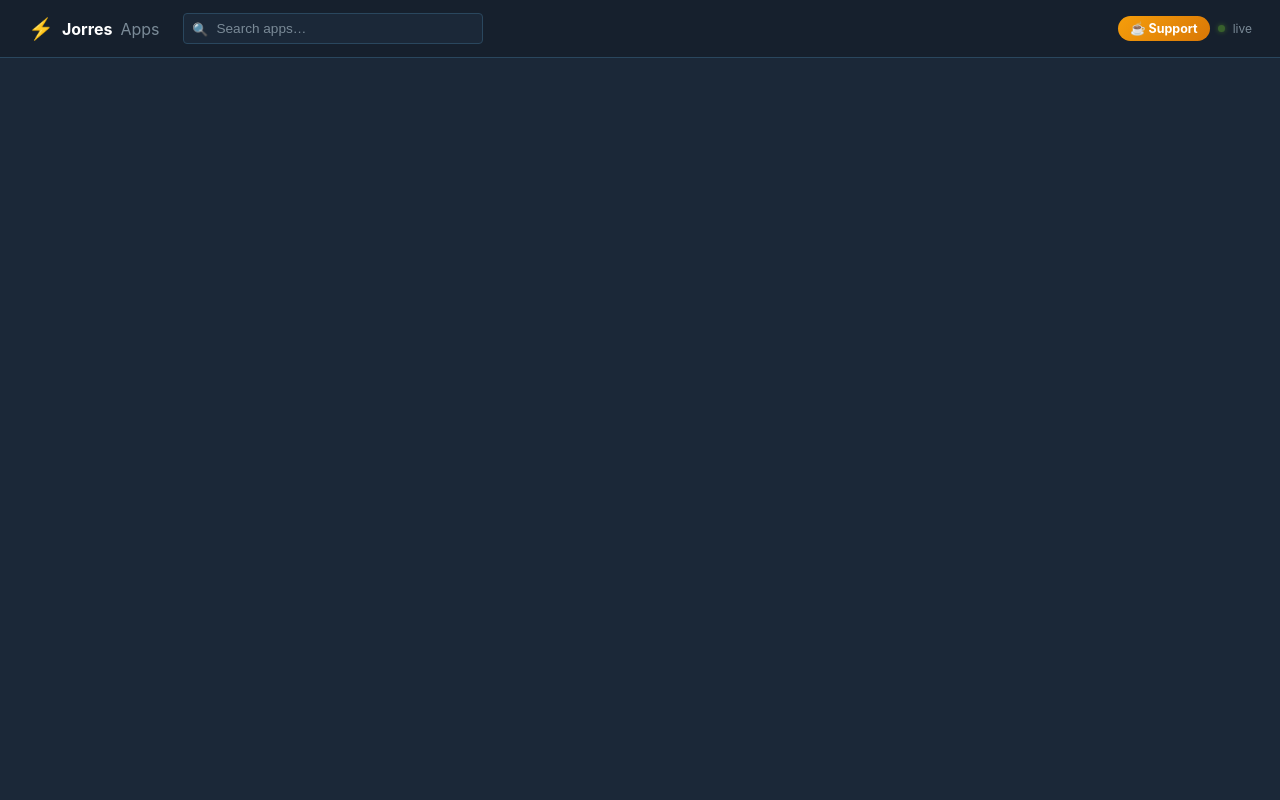
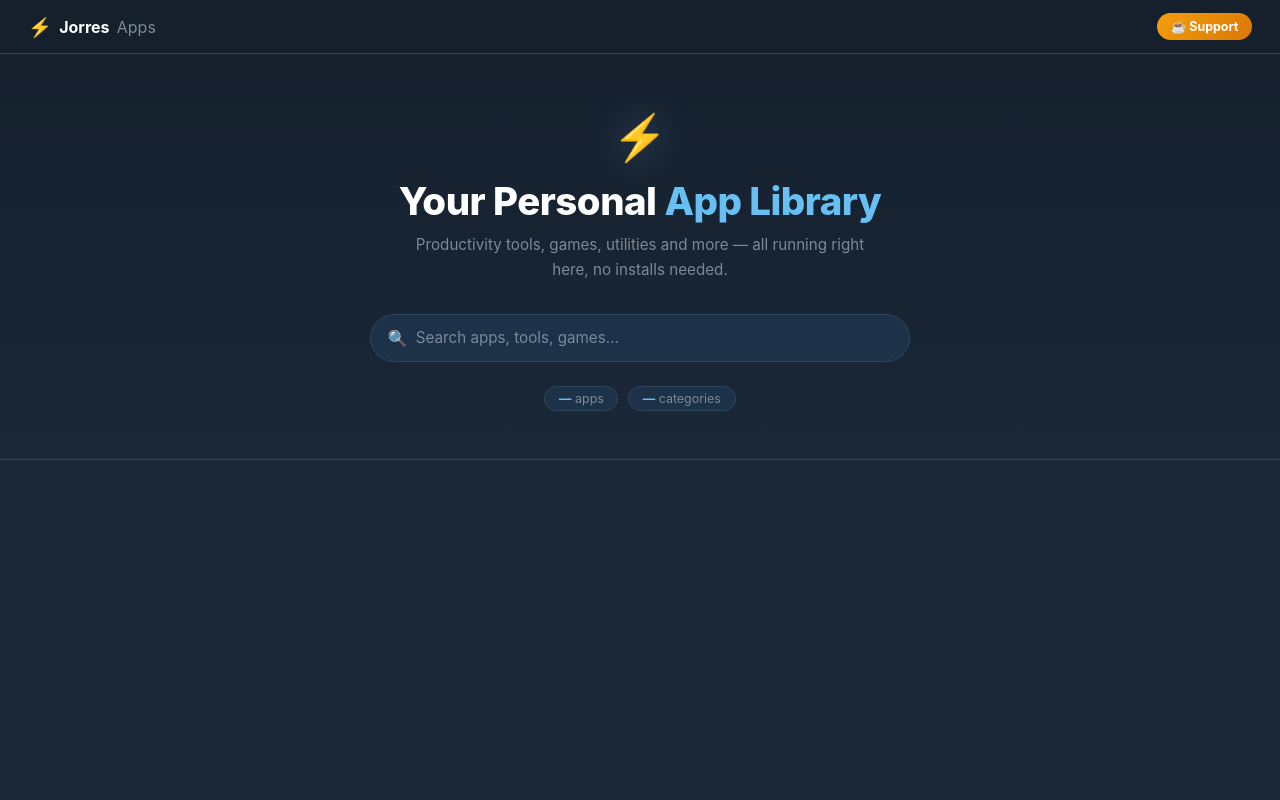
Before and after one commit to RealJorres/MyApps, a Python web app: template templates/index.html in a window 1280 px wide. Run offline with Jinja, Linux system fonts and the light colour scheme; the template is opened without the code that fills it, so the values that code supplies are empty.

Commit message:
created hero section

```diff
--- a/templates/index.html
+++ b/templates/index.html
@@ -3,34 +3,23 @@
 <head>
   <meta charset="UTF-8" />
   <meta name="viewport" content="width=device-width, initial-scale=1.0" />
-    <title>App Library</title>
+  <title>Jorres Apps</title>
   <style>
     :root {
-        --bg: #1b2838;
-        --surface: #16202d;
-        --surface2: #1d3148;
-        --border: #2a475e;
-        --accent: #66c0f4;
+      --bg:          #1b2838;
+      --surface:     #16202d;
+      --surface2:    #1d3148;
+      --border:      #2a475e;
+      --accent:      #66c0f4;
       --accent-dark: #1b8fc4;
-        --text: #c6d4df;
-        --muted: #7a8a97;
-        --green: #5ba32b;
-        --green-glow: rgba(91, 163, 43, 0.35);
-        --red: #c25050;
-        --tag-bg: #1e3448;
+      --text:        #c6d4df;
+      --muted:       #7a8a97;
+      --green:       #5ba32b;
+      --tag-bg:      #1e3448;
     }
-
-      *,
-      *::before,
-      *::after {
-        box-sizing: border-box;
-        margin: 0;
-        padding: 0;
-      }
-
+    *, *::before, *::after { box-sizing: border-box; margin: 0; padding: 0; }
     body {
-        font-family:
-          -apple-system, BlinkMacSystemFont, "Segoe UI", Roboto, sans-serif;
+      font-family: -apple-system, BlinkMacSystemFont, 'Segoe UI', Roboto, sans-serif;
       background: var(--bg);
       color: var(--text);
       min-height: 100vh;
@@ -40,100 +29,33 @@
     header {
       position: sticky;
       top: 0;
-        z-index: 10;
+      z-index: 50;
       background: var(--surface);
       border-bottom: 1px solid var(--border);
-        height: 58px;
+      height: 54px;
       display: flex;
       align-items: center;
       padding: 0 1.75rem;
-        gap: 1.5rem;
     }
-
     .logo {
       display: flex;
       align-items: center;
-        gap: 0.5rem;
+      gap: 0.45rem;
       font-size: 1rem;
       font-weight: 700;
       color: #fff;
-        white-space: nowrap;
       user-select: none;
     }
-      .logo .glyph {
-        font-size: 1.3rem;
-      }
-      .logo .dim {
-        color: var(--muted);
-        font-weight: 400;
-      }
-
-      .search-box {
-        flex: 1;
-        max-width: 300px;
-        position: relative;
-      }
-      .search-box input {
-        width: 100%;
-        padding: 0.42rem 0.85rem 0.42rem 2rem;
-        background: var(--bg);
-        border: 1px solid var(--border);
-        border-radius: 4px;
-        color: var(--text);
-        font-size: 0.85rem;
-        outline: none;
-        transition: border-color 0.15s;
-      }
-      .search-box input::placeholder {
-        color: var(--muted);
-      }
-      .search-box input:focus {
-        border-color: var(--accent);
-      }
-      .search-box .search-icon {
-        position: absolute;
-        left: 0.55rem;
-        top: 50%;
-        transform: translateY(-50%);
-        color: var(--muted);
-        font-size: 0.8rem;
-        pointer-events: none;
-      }
-
-      .header-right {
-        margin-left: auto;
-        display: flex;
-        align-items: center;
-        gap: 0.5rem;
-      }
-      .live-dot {
-        width: 7px;
-        height: 7px;
-        border-radius: 50%;
-        background: var(--green);
-        box-shadow: 0 0 5px var(--green);
-        animation: pulse 2.5s ease-in-out infinite;
-      }
-      @keyframes pulse {
-        0%,
-        100% {
-          opacity: 1;
-        }
-        50% {
-          opacity: 0.4;
-        }
-      }
-      .live-label {
-        font-size: 0.75rem;
-        color: var(--muted);
-      }
+    .logo .glyph { font-size: 1.2rem; }
+    .logo .dim { color: var(--muted); font-weight: 400; }
+    .header-right { margin-left: auto; }
 
     /* ── Donate button ── */
     .btn-donate {
       display: inline-flex;
       align-items: center;
       gap: 0.35rem;
-        padding: 0.32rem 0.75rem;
+      padding: 0.35rem 0.85rem;
       background: linear-gradient(135deg, #f59e0b, #d97706);
       color: #fff;
       border: none;
@@ -142,155 +64,92 @@
       font-weight: 700;
       cursor: pointer;
       white-space: nowrap;
-        transition:
-          opacity 0.15s,
-          transform 0.15s;
+      transition: opacity 0.15s, transform 0.15s;
       font-family: inherit;
     }
-      .btn-donate:hover {
-        opacity: 0.88;
-        transform: translateY(-1px);
+    .btn-donate:hover { opacity: 0.88; transform: translateY(-1px); }
+
+    /* ── Hero ── */
+    .hero {
+      background: linear-gradient(180deg, var(--surface) 0%, var(--bg) 100%);
+      border-bottom: 1px solid var(--border);
+      padding: 3.5rem 1.75rem 3rem;
+      text-align: center;
+    }
+    .hero-icon {
+      font-size: 2.8rem;
+      margin-bottom: 0.85rem;
+      display: block;
+      filter: drop-shadow(0 0 18px rgba(102,192,244,0.35));
+    }
+    .hero h1 {
+      font-size: clamp(1.6rem, 4vw, 2.4rem);
+      font-weight: 800;
+      color: #fff;
+      letter-spacing: -0.5px;
+      margin-bottom: 0.6rem;
+    }
+    .hero h1 span { color: var(--accent); }
+    .hero p {
+      color: var(--muted);
+      font-size: 0.95rem;
+      max-width: 480px;
+      margin: 0 auto 2rem;
+      line-height: 1.6;
     }
 
-      /* ── Donate modal ── */
-      .modal-backdrop {
-        display: none;
-        position: fixed;
-        inset: 0;
-        background: rgba(0, 0, 0, 0.6);
-        z-index: 200;
-        align-items: center;
-        justify-content: center;
-        padding: 1rem;
+    /* Search bar */
+    .search-wrap {
+      max-width: 540px;
+      margin: 0 auto 1.5rem;
+      position: relative;
     }
-      .modal-backdrop.open {
-        display: flex;
+    .search-wrap .search-icon {
+      position: absolute;
+      left: 1.1rem;
+      top: 50%;
+      transform: translateY(-50%);
+      color: var(--muted);
+      font-size: 1rem;
+      pointer-events: none;
     }
-      .donate-modal {
-        background: #16202d;
-        border: 1px solid #2a475e;
-        border-radius: 12px;
+    .search-wrap input {
       width: 100%;
-        max-width: 380px;
-        box-shadow: 0 24px 64px rgba(0, 0, 0, 0.5);
-        overflow: hidden;
+      padding: 0.85rem 1.25rem 0.85rem 2.8rem;
+      background: var(--surface2);
+      border: 1.5px solid var(--border);
+      border-radius: 40px;
+      color: #fff;
+      font-size: 0.95rem;
+      outline: none;
+      transition: border-color 0.2s, box-shadow 0.2s;
+      font-family: inherit;
     }
-      .donate-header {
-        background: linear-gradient(135deg, #1d3148, #2a475e);
-        padding: 1.25rem 1.5rem;
-        text-align: center;
-        border-bottom: 1px solid #2a475e;
-      }
-      .donate-header .icon {
-        font-size: 2rem;
-        margin-bottom: 0.4rem;
-      }
-      .donate-header h2 {
-        font-size: 1.05rem;
-        font-weight: 800;
-        color: #fff;
-      }
-      .donate-header p {
-        font-size: 0.8rem;
-        color: #7a8a97;
-        margin-top: 0.25rem;
-      }
-      .donate-body {
-        padding: 1.25rem 1.5rem 1.5rem;
-      }
-      .qr-wrap {
-        display: flex;
-        justify-content: center;
-        margin-bottom: 1rem;
-      }
-      .qr-img {
-        width: 220px;
-        height: 220px;
-        object-fit: contain;
-        border-radius: 10px;
-        background: #fff;
-        padding: 8px;
-        border: 2px solid #2a475e;
-      }
-      .donate-bank-info {
-        text-align: center;
-        font-size: 0.82rem;
-        color: #c6d4df;
-        font-weight: 600;
-        line-height: 1.6;
-        margin-bottom: 0.75rem;
-      }
-      .donate-note {
-        font-size: 0.78rem;
-        color: #7a8a97;
-        text-align: center;
-        line-height: 1.5;
-      }
-      .donate-close {
-        display: block;
-        width: 100%;
-        margin-top: 1rem;
-        padding: 0.6rem;
-        background: #1d3148;
-        border: 1px solid #2a475e;
-        color: #c6d4df;
-        border-radius: 8px;
-        font-size: 0.85rem;
-        font-weight: 600;
-        cursor: pointer;
-        font-family: inherit;
-        transition: background 0.15s;
-      }
-      .donate-close:hover {
-        background: #2a475e;
+    .search-wrap input::placeholder { color: var(--muted); }
+    .search-wrap input:focus {
+      border-color: var(--accent);
+      box-shadow: 0 0 0 3px rgba(102,192,244,0.12);
     }
 
-      /* ── Main ── */
-      main {
-        padding: 1.5rem 1.75rem 3rem;
-      }
-
-      /* ── Filter bar ── */
-      .toolbar {
+    /* Stats pills */
+    .hero-stats {
       display: flex;
-        align-items: center;
-        gap: 0.4rem;
-        margin-bottom: 1.5rem;
+      gap: 0.6rem;
+      justify-content: center;
       flex-wrap: wrap;
     }
-      .filter-btn {
-        padding: 0.32rem 0.85rem;
-        background: none;
+    .stat-pill {
+      background: var(--surface2);
       border: 1px solid var(--border);
-        color: var(--muted);
-        border-radius: 3px;
-        font-size: 0.8rem;
-        cursor: pointer;
-        transition: all 0.12s;
-        font-family: inherit;
-      }
-      .filter-btn:hover {
-        border-color: var(--accent);
-        color: var(--text);
-      }
-      .filter-btn.active {
-        background: var(--accent);
-        border-color: var(--accent);
-        color: #0d1b26;
-        font-weight: 700;
-      }
-      .app-count {
-        margin-left: auto;
-        font-size: 0.8rem;
+      border-radius: 20px;
+      padding: 0.25rem 0.85rem;
+      font-size: 0.78rem;
       color: var(--muted);
     }
+    .stat-pill strong { color: var(--accent); }
 
-      /* ── Grid ── */
-      .grid {
-        display: grid;
-        grid-template-columns: repeat(auto-fill, minmax(230px, 1fr));
-        gap: 1.1rem;
-      }
+    /* ── Main ── */
+    main { padding: 2rem 1.75rem 4rem; }
 
     /* ── Category header ── */
     .category-header {
@@ -460,44 +267,90 @@
       gap: 0.6rem;
       color: var(--muted);
     }
-      .empty .empty-icon {
-        font-size: 2.5rem;
+    .empty .empty-icon { font-size: 2.5rem; }
+    .empty p { font-size: 0.9rem; }
+
+    /* ── Donate modal ── */
+    .modal-backdrop {
+      display: none;
+      position: fixed;
+      inset: 0;
+      background: rgba(0,0,0,0.6);
+      z-index: 200;
+      align-items: center;
+      justify-content: center;
+      padding: 1rem;
     }
-      .empty p {
-        font-size: 0.9rem;
+    .modal-backdrop.open { display: flex; }
+    .donate-modal {
+      background: #16202d;
+      border: 1px solid #2a475e;
+      border-radius: 12px;
+      width: 100%;
+      max-width: 380px;
+      box-shadow: 0 24px 64px rgba(0,0,0,0.5);
+      overflow: hidden;
     }
+    .donate-header {
+      background: linear-gradient(135deg, #1d3148, #2a475e);
+      padding: 1.25rem 1.5rem;
+      text-align: center;
+      border-bottom: 1px solid #2a475e;
+    }
+    .donate-header .icon { font-size: 2rem; margin-bottom: 0.4rem; }
+    .donate-header h2 { font-size: 1.05rem; font-weight: 800; color: #fff; }
+    .donate-header p { font-size: 0.8rem; color: #7a8a97; margin-top: 0.25rem; }
+    .donate-body { padding: 1.25rem 1.5rem 1.5rem; }
+    .qr-wrap { display: flex; justify-content: center; margin-bottom: 1rem; }
+    .qr-img {
+      width: 220px; height: 220px;
+      object-fit: contain; border-radius: 10px;
+      background: #fff; padding: 8px; border: 2px solid #2a475e;
+    }
+    .donate-bank-info {
+      text-align: center; font-size: 0.82rem; color: #c6d4df;
+      font-weight: 600; line-height: 1.6; margin-bottom: 0.75rem;
+    }
+    .donate-note { font-size: 0.78rem; color: #7a8a97; text-align: center; line-height: 1.5; }
+    .donate-close {
+      display: block; width: 100%; margin-top: 1rem; padding: 0.6rem;
+      background: #1d3148; border: 1px solid #2a475e; color: #c6d4df;
+      border-radius: 8px; font-size: 0.85rem; font-weight: 600;
+      cursor: pointer; font-family: inherit; transition: background 0.15s;
+    }
+    .donate-close:hover { background: #2a475e; }
   </style>
 </head>
 <body>
+
+  <!-- Header -->
   <header>
     <div class="logo">
       <span class="glyph">⚡</span>
       Jorres <span class="dim">Apps</span>
     </div>
-
-      <div class="search-box">
-        <span class="search-icon">🔍</span>
-        <input
-          id="searchInput"
-          type="text"
-          placeholder="Search apps…"
-          oninput="applyFilters()"
-        />
-      </div>
-
     <div class="header-right">
       <button class="btn-donate" onclick="openDonate()">☕ Support</button>
-        <span class="live-dot"></span>
-        <span class="live-label">live</span>
     </div>
   </header>
 
+  <!-- Hero -->
+  <section class="hero">
+    <span class="hero-icon">⚡</span>
+    <h1>Your Personal <span>App Library</span></h1>
+    <p>Productivity tools, games, utilities and more — all running right here, no installs needed.</p>
+    <div class="search-wrap">
+      <span class="search-icon">🔍</span>
+      <input id="searchInput" type="text" placeholder="Search apps, tools, games…" oninput="applyFilters()" autocomplete="off" />
+    </div>
+    <div class="hero-stats" id="heroStats">
+      <span class="stat-pill"><strong id="statApps">—</strong> apps</span>
+      <span class="stat-pill"><strong id="statCats">—</strong> categories</span>
+    </div>
+  </section>
+
   <!-- Donate modal -->
-    <div
-      class="modal-backdrop"
-      id="donateModal"
-      onclick="closeDonateOutside(event)"
-    >
+  <div class="modal-backdrop" id="donateModal" onclick="closeDonateOutside(event)">
     <div class="donate-modal">
       <div class="donate-header">
         <div class="icon">☕</div>
@@ -522,123 +375,76 @@
   <script>
     let allApps = [];
 
-      /* ── colour helpers ── */
     function darken(hex, by = 55) {
-        const n = parseInt(hex.replace("#", ""), 16);
-        const c = (v) =>
-          Math.max(0, v - by)
-            .toString(16)
-            .padStart(2, "0");
-        return "#" + c(n >> 16) + c((n >> 8) & 0xff) + c(n & 0xff);
+      const n = parseInt(hex.replace('#',''), 16);
+      const c = v => Math.max(0,v-by).toString(16).padStart(2,'0');
+      return '#' + c(n>>16) + c((n>>8)&0xff) + c(n&0xff);
     }
 
-      /* ── API ── */
     async function fetchApps() {
       try {
-          const res = await fetch("/api/apps");
+        const res = await fetch('/api/apps');
         allApps = await res.json();
+        const cats = new Set(allApps.map(a => a.category || 'Other'));
+        document.getElementById('statApps').textContent = allApps.length;
+        document.getElementById('statCats').textContent = cats.size;
         applyFilters();
-        } catch {
-          /* retry on next tick */
-        }
+      } catch { /* retry */ }
     }
 
-      function launchApp(url) {
-        window.open(url, "_blank");
-      }
-
-      /* ── Filters ── */
     function applyFilters() {
-        const q = document.getElementById("searchInput").value.toLowerCase();
+      const q = document.getElementById('searchInput').value.toLowerCase();
       const visible = q
-          ? allApps.filter((a) =>
-              [a.name, a.description, ...a.tags]
-                .join(" ")
-                .toLowerCase()
-                .includes(q),
-            )
+        ? allApps.filter(a => [a.name, a.description, ...a.tags].join(' ').toLowerCase().includes(q))
         : allApps;
       renderGrid(visible);
     }
 
-      /* ── Render ── */
     function renderGrid(apps) {
-        const grid = document.getElementById("grid");
-
+      const grid = document.getElementById('grid');
       if (!apps.length) {
-          grid.innerHTML = `
-      <div class="empty">
-        <span class="empty-icon">🔍</span>
-        <p>No apps match your filter.</p>
-      </div>`;
+        grid.innerHTML = `<div class="empty"><span class="empty-icon">🔍</span><p>No apps match your search.</p></div>`;
         return;
       }
-
-        const order = [];
-        const groups = {};
-        apps.forEach((a) => {
-          const cat = a.category || "Other";
-          if (!groups[cat]) {
-            groups[cat] = [];
-            order.push(cat);
-          }
+      const order = [], groups = {};
+      apps.forEach(a => {
+        const cat = a.category || 'Other';
+        if (!groups[cat]) { groups[cat] = []; order.push(cat); }
         groups[cat].push(a);
       });
-
-        grid.innerHTML = order
-          .map(
-            (cat) =>
-              `<div class="category-header">${esc(cat)}</div>` +
-              groups[cat].map(cardHTML).join(""),
-          )
-          .join("");
+      grid.innerHTML = order.map(cat =>
+        `<div class="category-header">${esc(cat)}</div>` + groups[cat].map(cardHTML).join('')
+      ).join('');
     }
 
     function cardHTML(a) {
       const grad = `linear-gradient(140deg, ${darken(a.color)}, ${a.color})`;
-        const tags = a.tags
-          .map((t) => `<span class="tag">${esc(t)}</span>`)
-          .join("");
-
+      const tags = a.tags.map(t => `<span class="tag">${esc(t)}</span>`).join('');
       return `
       <div class="card" id="card-${esc(a.id)}">
         <div class="card-cover" style="background:${grad}">${a.icon}</div>
         <div class="card-body">
-        <div class="card-name"  title="${esc(a.name)}">${esc(a.name)}</div>
+          <div class="card-name" title="${esc(a.name)}">${esc(a.name)}</div>
           <div class="card-desc">${esc(a.description)}</div>
           <div class="card-tags">${tags}</div>
           <div class="card-footer">
-          <div class="card-actions"><a class="btn btn-open" href="${a.url}" target="_blank">↗ Open</a></div>
+            <div class="card-actions"><a class="btn-open" href="${a.url}" target="_blank">↗ Open</a></div>
           </div>
         </div>
       </div>`;
     }
 
     function esc(s) {
-        return String(s)
-          .replace(/&/g, "&amp;")
-          .replace(/</g, "&lt;")
-          .replace(/>/g, "&gt;")
-          .replace(/"/g, "&quot;");
+      return String(s).replace(/&/g,'&amp;').replace(/</g,'&lt;').replace(/>/g,'&gt;').replace(/"/g,'&quot;');
     }
 
-      /* ── Boot ── */
     fetchApps();
     setInterval(fetchApps, 3000);
 
-      /* ── Donate modal ── */
-      function openDonate() {
-        document.getElementById("donateModal").classList.add("open");
-      }
-      function closeDonate() {
-        document.getElementById("donateModal").classList.remove("open");
-      }
-      function closeDonateOutside(e) {
-        if (e.target === document.getElementById("donateModal")) closeDonate();
-      }
-      document.addEventListener("keydown", (e) => {
-        if (e.key === "Escape") closeDonate();
-      });
+    function openDonate() { document.getElementById('donateModal').classList.add('open'); }
+    function closeDonate() { document.getElementById('donateModal').classList.remove('open'); }
+    function closeDonateOutside(e) { if (e.target === document.getElementById('donateModal')) closeDonate(); }
+    document.addEventListener('keydown', e => { if (e.key === 'Escape') closeDonate(); });
   </script>
 </body>
 </html>
```
Also changed, not shown: other parts of templates/index.html (+18 -70 lines). Lines whose indentation alone changed are shown as unchanged.
